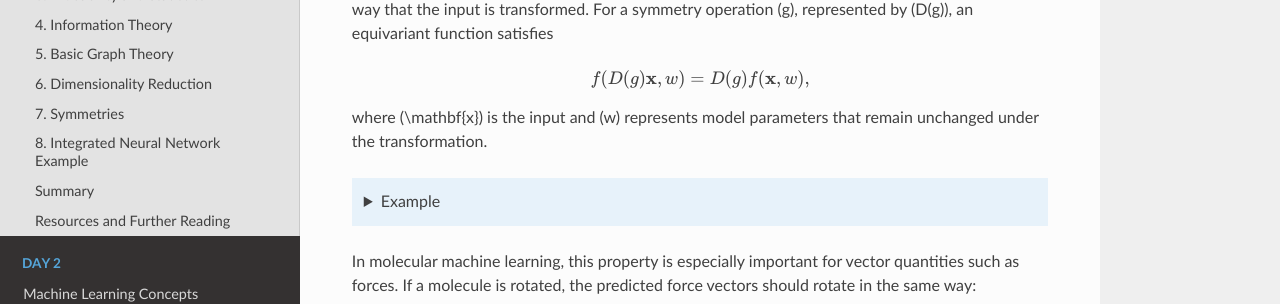
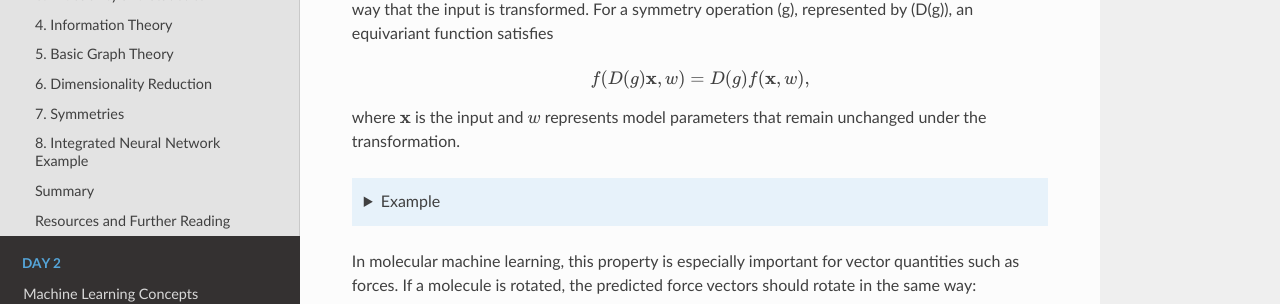
Before and after one commit to pojeda/course-mlmd, an MkDocs documentation site: the page built from docs/day1.md, in a window 1280 px wide and 900 px high, scrolled down 14155 px. Shown: the part 152-456 px from the top of the window. Built offline with MkDocs 1.6.1, drawn with Linux system fonts in a browser that asks for light colours; nearby versions of some CDN libraries; some of the changed lines change nothing that is shown.

Commit message:
first day equivariances

````diff
--- a/docs/day1.md
+++ b/docs/day1.md
@@ -1219,26 +1219,77 @@
 ??? note "Example"
 
     ```python
-    import torch
+    import numpy as np
     import matplotlib.pyplot as plt
-
     from sklearn.decomposition import PCA
 
-    # Random high-dimensional dataset
-    X = torch.randn(100, 10)
-
-    # PCA projection
+    # Molecular composition dataset
+    #
+    # Features:
+    # [number of C atoms,
+    #  number of H atoms,
+    #  number of O atoms,
+    #  number of N atoms]
+    X = np.array([
+        [1, 4, 0, 0],   # CH4
+        [2, 6, 0, 0],   # C2H6
+        [3, 8, 0, 0],   # C3H8
+        [1, 4, 1, 0],   # CH3OH
+        [2, 6, 1, 0],   # C2H5OH
+        [1, 2, 1, 0],   # CH2O
+        [2, 4, 2, 0],   # CH3COOH
+        [1, 5, 0, 1],   # CH3NH2
+        [2, 7, 0, 1],   # C2H5NH2
+        [1, 3, 0, 1],   # HCN-like composition
+    ], dtype=float)
+
+    molecule_names = [
+        "CH4",
+        "C2H6",
+        "C3H8",
+        "CH3OH",
+        "C2H5OH",
+        "CH2O",
+        "CH3COOH",
+        "CH3NH2",
+        "C2H5NH2",
+        "CHN"
+    ]
+
+    # Apply PCA
     pca = PCA(n_components=2)
-
-    X_reduced = pca.fit_transform(X.numpy())
-
-    # Visualization
-    plt.scatter(X_reduced[:, 0], X_reduced[:, 1])
-
-    plt.xlabel("Principal Component 1")
-    plt.ylabel("Principal Component 2")
-    plt.title("PCA Projection")
-    plt.savefig("pca.png", dpi=300, bbox_inches="tight")
+    X_reduced = pca.fit_transform(X)
+
+    # Explained variance
+    print("Explained variance ratio:")
+    print(pca.explained_variance_ratio_)
+    print( "Total explained variance:", pca.explained_variance_ratio_.sum())
+
+    # Plot
+    plt.figure(figsize=(8, 6))
+    plt.scatter( X_reduced[:, 0], X_reduced[:, 1], s=60)
+
+    for i, name in enumerate(molecule_names):
+        plt.annotate(
+            name,
+            (X_reduced[i, 0], X_reduced[i, 1]),
+            xytext=(5, 5),
+            textcoords="offset points"
+        )
+
+    plt.xlabel(
+        f"Principal Component 1 "
+        f"({pca.explained_variance_ratio_[0]*100:.1f}% variance)"
+    )
+
+    plt.ylabel(
+        f"Principal Component 2 "
+        f"({pca.explained_variance_ratio_[1]*100:.1f}% variance)"
+    )
+
+    plt.title("PCA of Molecular Compositions")
+    plt.tight_layout()
+    plt.savefig( "molecular_pca.png", dpi=300, bbox_inches="tight")
     plt.show()
     ```
 
@@ -1252,11 +1303,11 @@
 f(D(g)\mathbf{x}, w)= D(g)f(\mathbf{x}, w),
 $$
 
-where (\mathbf{x}) is the input and (w) represents model parameters that remain unchanged under the transformation.
-
-??? note "Example"
-
-    ```text
+where $\mathbf{x}$ is the input and $w$ represents model parameters that remain unchanged under the transformation.
+
+??? note "Example"
+
+    ```latex
     Consider the simple function
 
     $$
````
